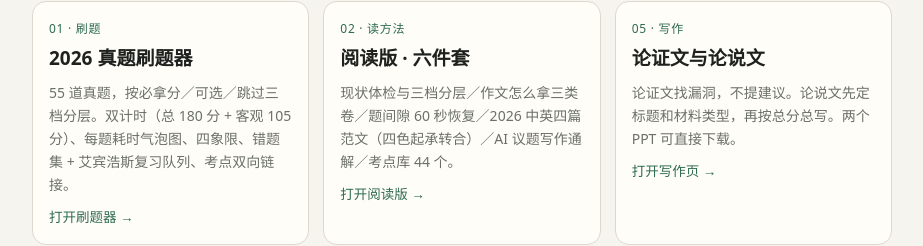
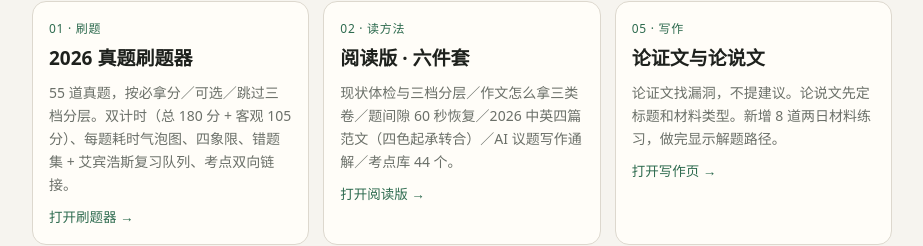
Before and after one commit to yhyu13/kaoyan199, a plain HTML site: page index.html in a window 1280 px wide. Shown: the part 177-423 px from the top of the page, without its empty margins (178-1101 px from the left). Drawn offline with Linux system fonts and the light colour scheme.

Commit message:
Add 2026 writing methods

```diff
--- a/index.html
+++ b/index.html
@@ -90,7 +90,7 @@ code{background:var(--chip);border:1px solid var(--line);border-radius:5px;
   <a class="card" href="writing.html">
     <div class="k">05 · 写作</div>
     <div class="t">论证文与论说文</div>
-    <div class="d">论证文找漏洞，不提建议。论说文先定标题和材料类型，再按总分总写。两个 PPT 可直接下载。</div>
+    <div class="d">论证文找漏洞，不提建议。论说文先定标题和材料类型。新增 8 道两日材料练习，做完显示解题路径。</div>
     <div class="go">打开写作页 →</div>
   </a>
   <a class="card" href="kb/index.html">
```
